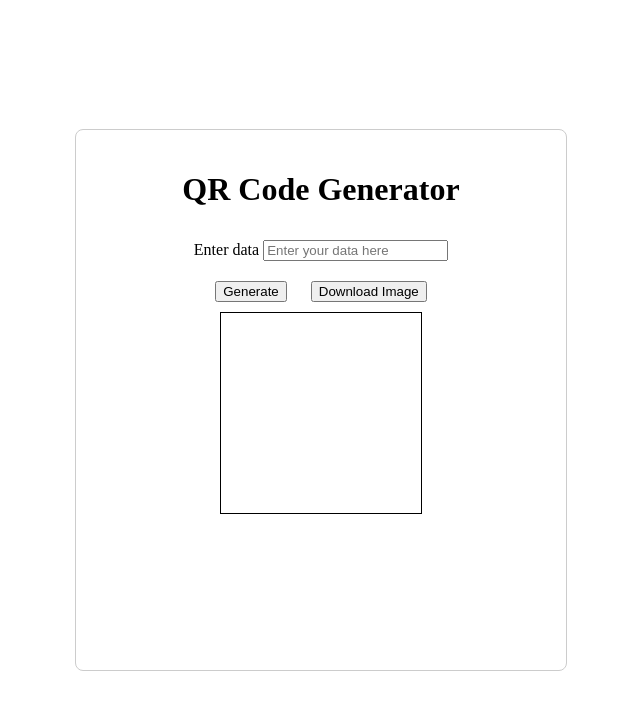
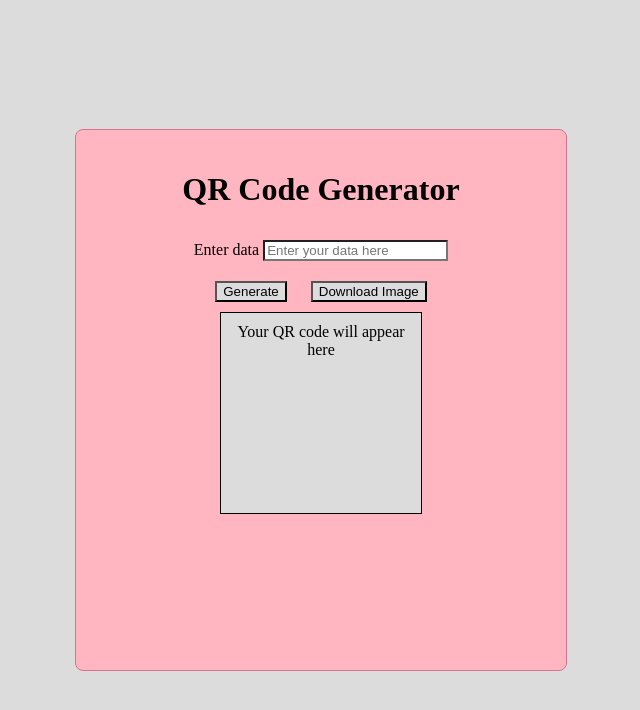
Before and after one commit to itsdevansh5/QRcode-Generator, a plain HTML site: page index.html in a window 1280 px wide. Shown: the whole page, without its empty margins (319-959 px from the left). Drawn offline with Linux system fonts and the light colour scheme.

Commit message:
improved UI

```diff
--- a/index.html
+++ b/index.html
@@ -14,7 +14,7 @@
          <div id="FormBox">
             <h1>QR Code Generator</h1>
             <div id ="inputbox">
-               <label for="data">Enter data</label>
+               <label for="data" id="lb1">Enter data</label>
                 <input id="data" type="text" placeholder="Enter your data here">
             </div>
          <div id ="buttonbox">
@@ -24,7 +24,7 @@
             <button id="downloadbutton">Download Image</button>
          </div>
          <div id="codeBox">
-
+            Your QR code will appear here
          </div>
          </div>
     </main>
--- a/style.css
+++ b/style.css
@@ -9,22 +9,31 @@ body {
     width: 450px;
     height:500px;
     padding: 20px;
-    border: 1px solid #ccc;
+    border: 1px solid palevioletred;
     border-radius: 8px;
     text-align: center;
+    background-color: lightpink;
+    transition:box-shadow 0.2s;
+}
+#FormBox:hover{
+    box-shadow: 0 10px 20px rgba(229, 45, 51, 0.3);;
 }
 #buttonbox{
     display:inline-block;
     padding:10px;
+    background-color: lightpink;
 
 }
 #downloadbox{
     display:inline-block;
     padding:10px;
+    background-color: lightpink;
 }
 #inputbox{
     padding:10px;
+    background-color: lightpink;
 }
+
 #codeBox{
     width:180px;
     height:180px;
@@ -32,3 +41,15 @@ body {
     padding:10px;
     margin: 0 auto;
 }
+*{
+    background-color: gainsboro;
+}
+h1{
+    background-color: lightpink;
+}
+#lb1{
+    background-color: lightpink;
+}
+#data{
+    background-color: white;
+}
```
